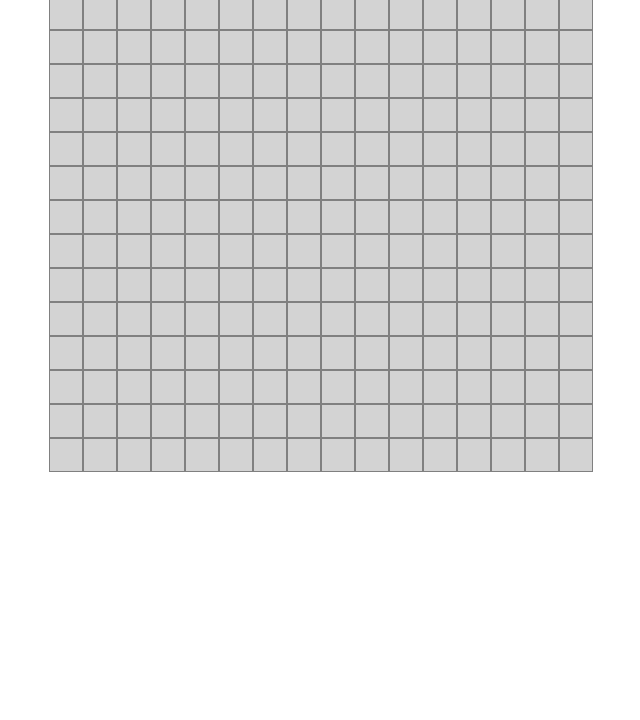
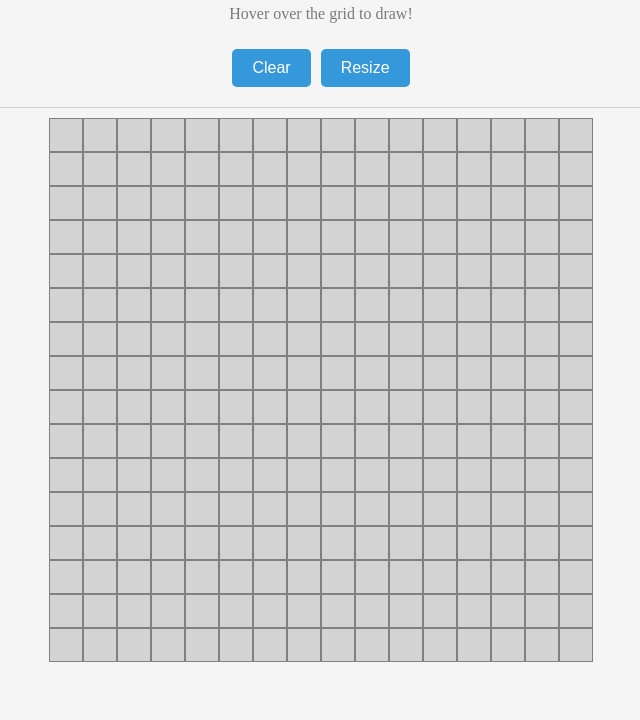
Before and after one commit to KevSalad/Etch-a-Sketch, a plain HTML site: page index.html in a window 1280 px wide. Shown: the part 80-800 px from the top of the page, without its empty margins (319-959 px from the left). Drawn offline with Linux system fonts and the light colour scheme.

Commit message:
Completed Project with JS

```diff
--- a/index.html
+++ b/index.html
@@ -7,6 +7,16 @@
     <link rel="stylesheet" href="styles.css">
 </head>
 <body>
+    <nav>
+        <section>
+            <h2>Etch-a-Sketch</h2>
+            <p>Hover over the grid to draw!</p>
+        </section>
+        <div class="controls">
+            <button id="clear">Clear</button>
+            <button id="resize">Resize</button>
+        </div>
+    </nav>
     <!-- Content will be dynamically added by JavaScript -->
     <div class="grid-container" id="gridContainer"></div>
     <script src="index.js" defer></script>
--- a/index.js
+++ b/index.js
@@ -1,22 +1,22 @@
-// Function to create a 16x16 grid
-function createGrid() {
-    var gridContainer = document.getElementById('gridContainer');
+var gridContainer = document.getElementById('gridContainer');
 
-    for (var i = 0; i < 16; i++) {
+// Create a function to create the grid, Parameter: size of the grid
+function createGrid(size) {
+    for (var i = 0; i < size; i++) {
         var row = document.createElement('div');
         row.className = 'grid-row';
 
-        for (var j = 0; j < 16; j++) {
+        for (var j = 0; j < size; j++) {
             var gridItem = document.createElement('div');
             gridItem.className = 'grid-item';
 
-            // Add event listeners for hover effect
-            gridItem.addEventListener('mouseenter', function() {
+            // Add event listeners for hover and mousedown effects
+            gridItem.addEventListener('mouseenter', function () {
                 this.style.backgroundColor = 'lightblue'; // Change background color on hover
             });
 
-            gridItem.addEventListener('mouseleave', function() {
-                this.style.backgroundColor = 'lightgray'; // Change back to default color on hover out
+            gridItem.addEventListener('mousedown', function () {
+                this.style.backgroundColor = 'royalblue'; // Change background color on mousedown
             });
 
             row.appendChild(gridItem);
@@ -26,5 +26,39 @@ function createGrid() {
     }
 }
 
-// Call the function to create the grid
-createGrid();
+// Call the function to create the initial grid
+createGrid(16);
+
+var clearButton = document.getElementById('clear');
+var resizeButton = document.getElementById('resize');
+
+clearButton.addEventListener('click', function () {
+    // Call the function to reset the grid
+    clearGrid();
+});
+
+resizeButton.addEventListener('click', function () {
+    // Prompt the user for a new grid size
+    var newSize = prompt('Enter the new size for the grid (e.g., 16 for a 16x16 grid):');
+
+    // Validate the input
+    newSize = parseInt(newSize);
+    if (isNaN(newSize) || newSize <= 0 || newSize > 16) {
+        alert('Invalid size. Please enter a number between 1 and 16.');
+        return;
+    }
+
+    // Clear the content of the grid container
+    gridContainer.innerHTML = '';
+
+    // Call the function to create the grid with the new size
+    createGrid(newSize);
+});
+
+function clearGrid() {
+    // Clear the content of the grid container
+    gridContainer.innerHTML = '';
+
+    // Call the function to create the grid again
+    createGrid(16); // Assuming you want to reset to the default size (e.g., 16x16)
+}
--- a/styles.css
+++ b/styles.css
@@ -1,4 +1,22 @@
 /* Add some basic styling to the grid items */
+body {
+    background-color: whitesmoke;
+}
+
+section {
+    text-align: center;
+}
+
+h2 {
+    font-size: 1.5em;
+}
+
+p {
+    font-size: 1em;
+    opacity: 0.5;
+}
+
+
 .grid-item {
     /* Allows us to shrink/sqash screen while maintaining grid */
     width: 2.5vw; /* 2.5% of the viewport width */
@@ -16,6 +34,8 @@
     min-width: 480px; /* Set a minimum width for the container */
     display: grid;
     justify-content: center;
+    padding-top: 10px;
+    padding-bottom: 10px;
 }
 
 /* We have to clear floats since we used it above to have the colums
@@ -32,3 +52,39 @@ next to each */
         height: 4vw; /* Adjust the height for smaller screens */
     }
 }
+
+/* Control Bar */
+
+nav {
+    border-bottom: 1px solid lightgray;
+    justify-content: center;
+    text-align: center;
+    padding: 10px;
+    background-color: whitesmoke;
+}
+
+.controls {
+    display: flex;
+    justify-content: center;
+    padding: 10px;
+}
+
+/* Seperates The Buttons */
+.controls button:not(:last-child) {
+    margin-right: 10px; /* Adjust the margin between buttons */
+}
+
+button {
+    padding: 10px 20px;
+    font-size: 16px;
+    border: none;
+    border-radius: 5px;
+    cursor: pointer;
+    color: #fff;
+    background-color: #3498db;
+    transition: background-color 0.3s ease;
+}
+
+button:hover {
+    background-color: #2980b9;
+}
```
